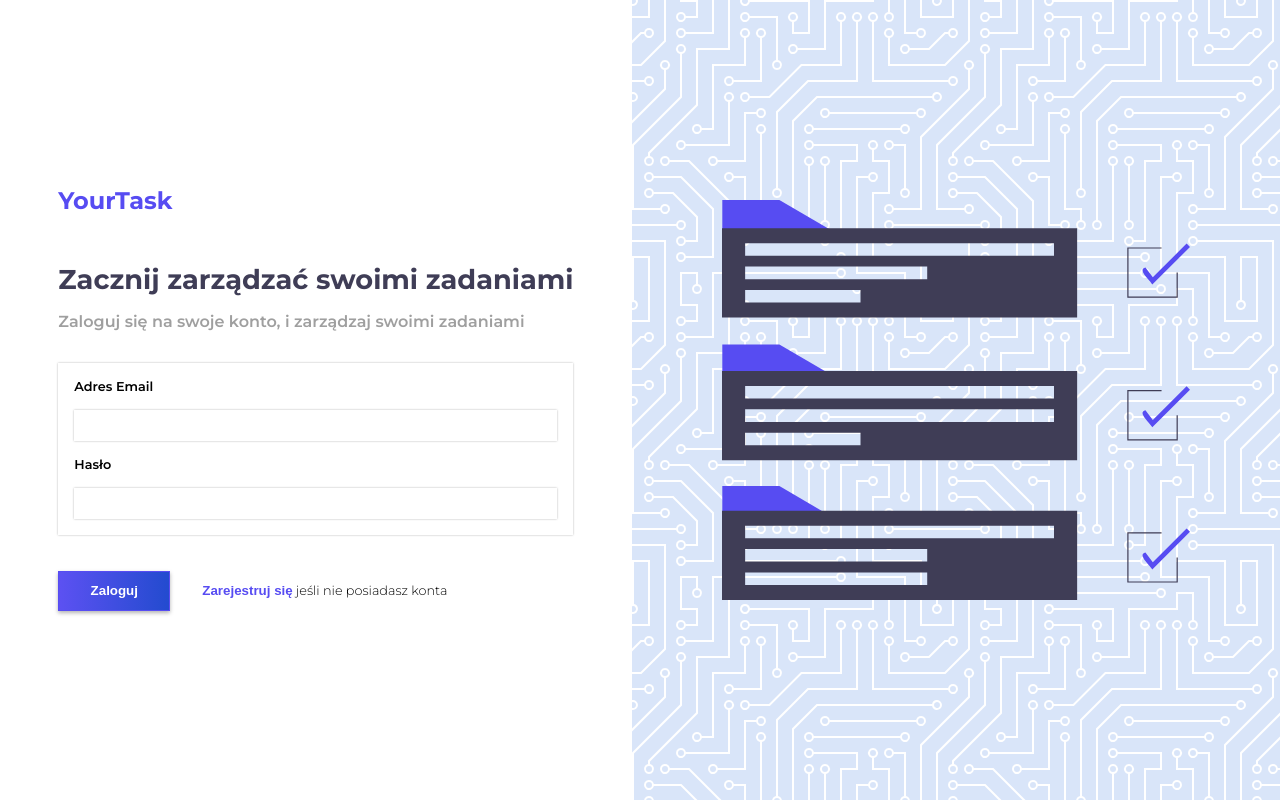
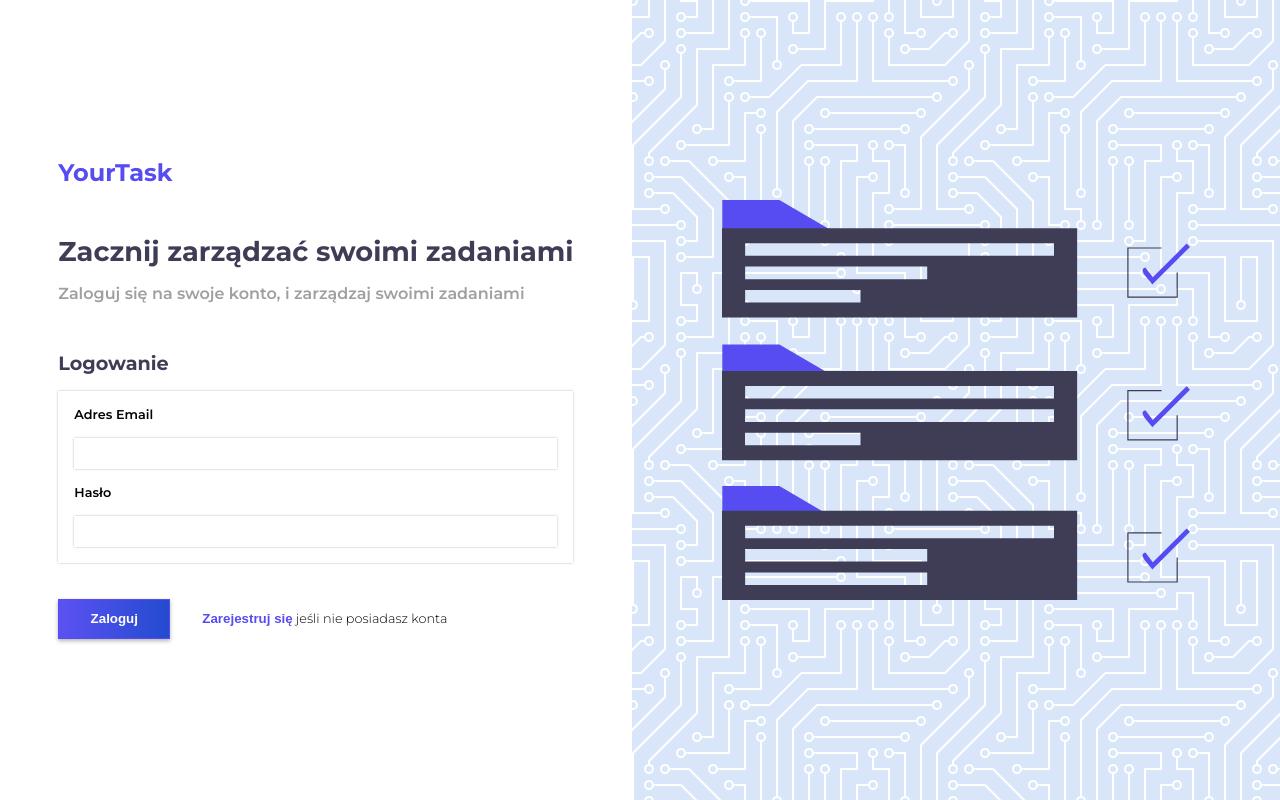
Before and after one commit to 1991Pawel/react-firebase, a React (Create React App) app: page / in a window 1280 px wide. Built offline with nearby package versions, Linux system fonts and the light colour scheme; no server answers.

Commit message:
create close modal event

```diff
--- a/src/components/AddTaskModal.tsx
+++ b/src/components/AddTaskModal.tsx
@@ -1,4 +1,4 @@
-import React, { useState } from 'react';
+import React, { useState, useRef, useEffect } from 'react';
 import styled from 'styled-components';
 import { db } from '../firebase/firebase';
 import { useCurrentUser } from '../hook/useCurrentUser';
@@ -57,6 +57,27 @@ const AddTaskModal = () => {
   const [project, setProject] = useState('');
   const [error, setError] = useState(false);
   const context = useCurrentUser();
+  const wrapperRef = useRef<HTMLDivElement | null>(null);
+
+  useEffect(() => {
+    const checkIfClickOutside = (e: any): any => {
+      if (e.target == wrapperRef.current) {
+        closeModalHandler();
+      }
+    };
+
+    if (wrapperRef.current !== null) {
+      wrapperRef.current.addEventListener('click', (e) =>
+        checkIfClickOutside(e)
+      );
+    }
+
+    return () => {
+      wrapperRef.current?.removeEventListener('click', (e) =>
+        checkIfClickOutside(e)
+      );
+    };
+  }, [wrapperRef]);
 
   const onSubmit = (e: React.FormEvent<HTMLFormElement>) => {
     e.preventDefault();
@@ -80,7 +101,7 @@ const AddTaskModal = () => {
   };
 
   return (
-    <ModalWrapper>
+    <ModalWrapper ref={wrapperRef}>
       <Modal>
         <ModalHeading>Zadanie:</ModalHeading>
         {error && <ModalMessage>input is empty</ModalMessage>}
--- a/src/components/Form/LoginForm.tsx
+++ b/src/components/Form/LoginForm.tsx
@@ -9,6 +9,7 @@ import {
   WrapperInput,
   WrapperForm,
   ErrorMessage,
+  FormHeading,
 } from './StyledForm';
 import { useForm } from '../../hook/useForm';
 
@@ -42,6 +43,7 @@ const LoginForm = ({ setHaveAccount }: Form) => {
 
   return (
     <WrapperForm>
+      <FormHeading>Logowanie</FormHeading>
       {error && <ErrorMessage>{errorMessage}</ErrorMessage>}
       <WrapperInput>
         <label htmlFor="email">Adres Email</label>
--- a/src/components/Form/RegisterForm.tsx
+++ b/src/components/Form/RegisterForm.tsx
@@ -10,6 +10,7 @@ import {
   WrapperInput,
   WrapperForm,
   ErrorMessage,
+  FormHeading,
 } from './StyledForm';
 import { useForm } from '../../hook/useForm';
 
@@ -40,6 +41,7 @@ const RegisterForm = ({ setHaveAccount }: Form) => {
 
   return (
     <WrapperForm>
+      <FormHeading>Rejestracja</FormHeading>
       <WrapperInput>
         {error && <ErrorMessage>{errorMessage}</ErrorMessage>}
         <label htmlFor="email">Adres Email</label>
--- a/src/components/Form/StyledForm.jsx
+++ b/src/components/Form/StyledForm.jsx
@@ -5,6 +5,16 @@ const WrapperForm = styled.form`
   display: flex;
   flex-direction: column;
 `;
+
+const FormHeading = styled.h3`
+  margin: 1rem 0;
+  font-size: 0.9rem;
+  color: ${({ theme }) => theme.colors.dark};
+  @media only screen and (min-width: 600px) {
+    font-size: 1.2rem;
+  }
+`;
+
 const WrapperInput = styled.div`
   display: flex;
   flex-direction: column;
@@ -70,4 +80,11 @@ const AccountMessage = styled.div`
   }
 `;
 
-export { AccountMessage, FormFooter, WrapperInput, WrapperForm, ErrorMessage };
+export {
+  AccountMessage,
+  FormFooter,
+  WrapperInput,
+  WrapperForm,
+  ErrorMessage,
+  FormHeading,
+};
```
